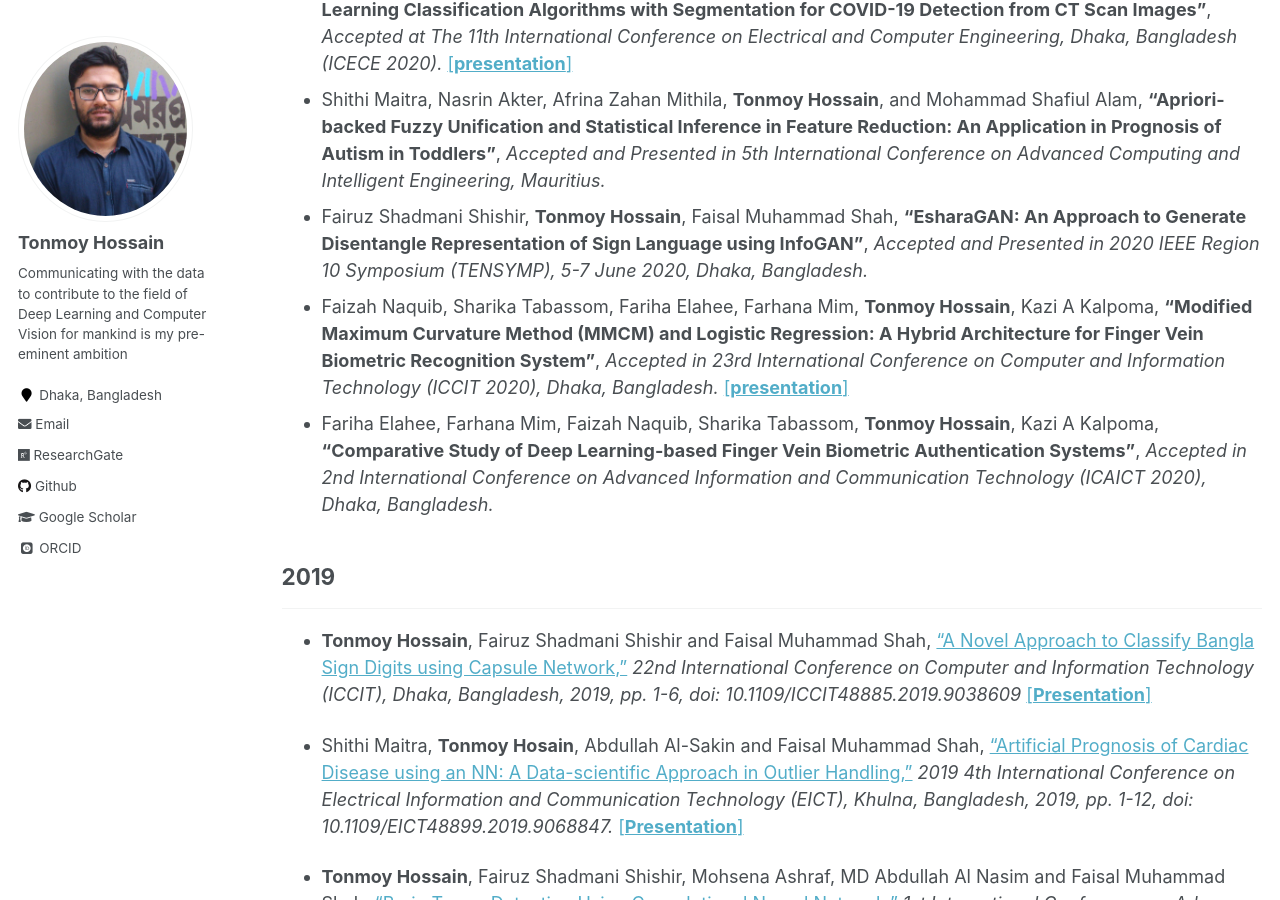
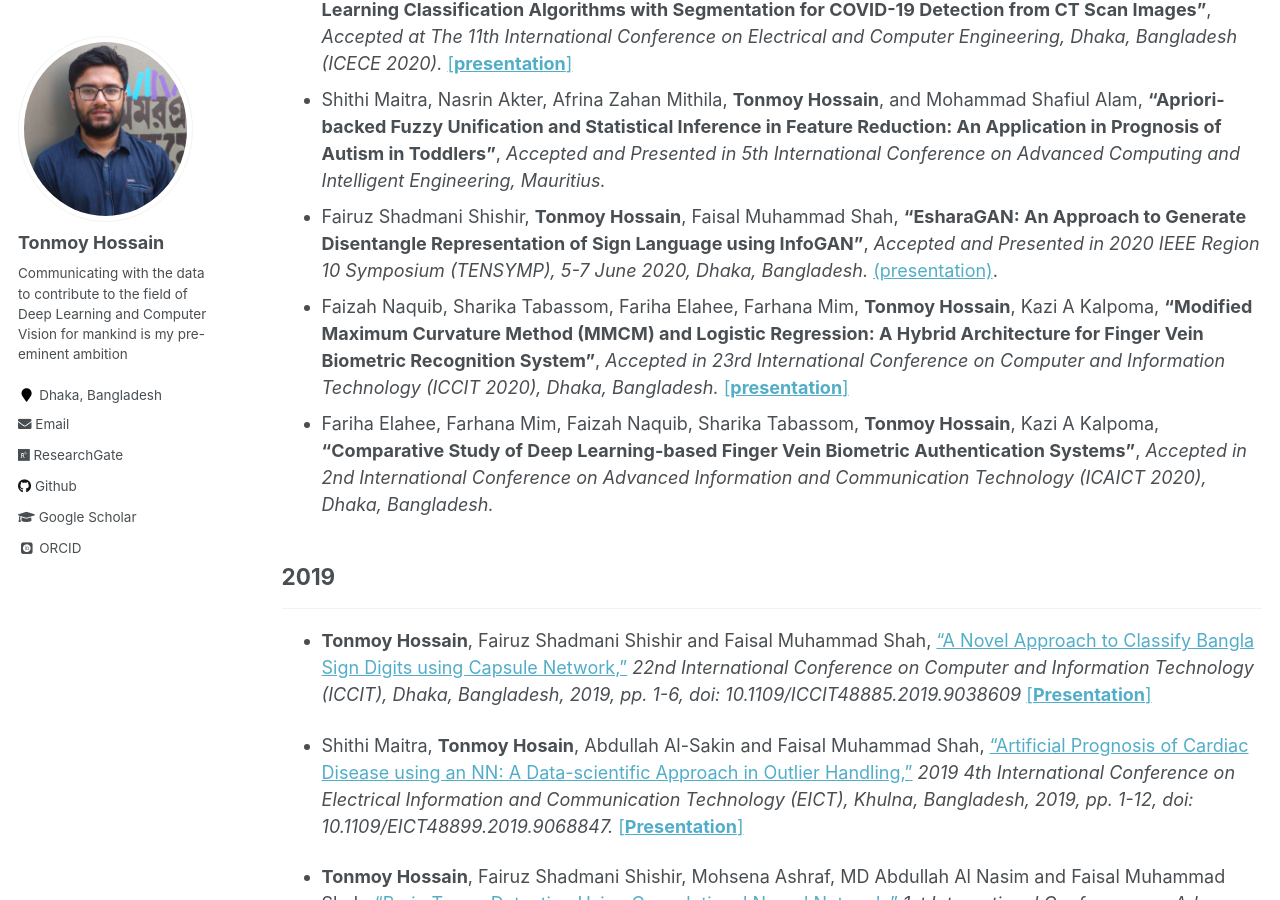
Before and after one commit to shaeekh/shaeekh.github.io, a Jekyll site: the page built from _pages/publications.md, in a window 1280 px wide and 900 px high, scrolled down 692 px. Built offline with Jekyll 4.4.1, drawn with Linux system fonts in a browser that asks for light colours; some web fonts are replaced.

Commit message:
Update publications.md

```diff
--- a/_pages/publications.md
+++ b/_pages/publications.md
@@ -16,7 +16,7 @@ author_profile: true
 *  Sifat Ahmed, **Tonmoy Hossain**, Oishee Bintey Hoque, Sujan Sarker, Sejuti Rahman, Faisal Muhammad Shah, **"Automated COVID-19 Detection from Chest X-Ray Images : A High Resolution Network (HRNet) Approach"**, <i>Pre-print version published at [Research Square](https://www.researchsquare.com/article/rs-56285/v1)</i>
 *  Ashek Seum, Amir Hossain Raj, Shadman Sakib, **Tonmoy Hossain**, **"A Comparative Study of CNN Transfer Learning Classification Algorithms with Segmentation for COVID-19 Detection from CT Scan Images"**, <i>Accepted at The 11th International Conference on Electrical and Computer Engineering, Dhaka, Bangladesh (ICECE 2020).</i> [[**presentation**]](https://tonmoy-hossain.github.io/files/ICECE_2020_(COVID-19).pdf)
 *  Shithi Maitra, Nasrin Akter, Afrina Zahan Mithila, **Tonmoy Hossain**, and Mohammad Shafiul Alam, **"Apriori-backed Fuzzy Unification and Statistical Inference in Feature Reduction: An Application in Prognosis of Autism in Toddlers"**, <i>Accepted and Presented in 5th International Conference on Advanced Computing and Intelligent Engineering, Mauritius.</i>
-*  Fairuz Shadmani Shishir, **Tonmoy Hossain**, Faisal Muhammad Shah, **"EsharaGAN: An Approach to Generate Disentangle Representation of Sign Language using InfoGAN"**, <i>Accepted and Presented in 2020 IEEE Region 10 Symposium (TENSYMP), 5-7 June 2020, Dhaka, Bangladesh.</i>
+*  Fairuz Shadmani Shishir, **Tonmoy Hossain**, Faisal Muhammad Shah, **"EsharaGAN: An Approach to Generate Disentangle Representation of Sign Language using InfoGAN"**, <i>Accepted and Presented in 2020 IEEE Region 10 Symposium (TENSYMP), 5-7 June 2020, Dhaka, Bangladesh.</i> [(presentation)](https://tonmoy-hossain.github.io/files/tensymp_presentation.pdf).
 *  Faizah Naquib, Sharika Tabassom, Fariha Elahee, Farhana Mim, **Tonmoy Hossain**, Kazi A Kalpoma, **"Modified Maximum Curvature Method (MMCM) and Logistic Regression: A Hybrid Architecture for Finger Vein Biometric Recognition System"**, <i>Accepted in 23rd International Conference on Computer and Information Technology (ICCIT 2020), Dhaka, Bangladesh. </i>[[**presentation**]](https://tonmoy-hossain.github.io/files/ICCIT_2020_(Finger_Vein).pdf)
 *  Fariha Elahee, Farhana Mim, Faizah Naquib, Sharika Tabassom, **Tonmoy Hossain**, Kazi A Kalpoma, **"Comparative Study of Deep Learning-based Finger Vein Biometric Authentication Systems"**, <i>Accepted in 2nd International Conference on Advanced Information and Communication Technology (ICAICT 2020), Dhaka, Bangladesh.</i>
 
```
